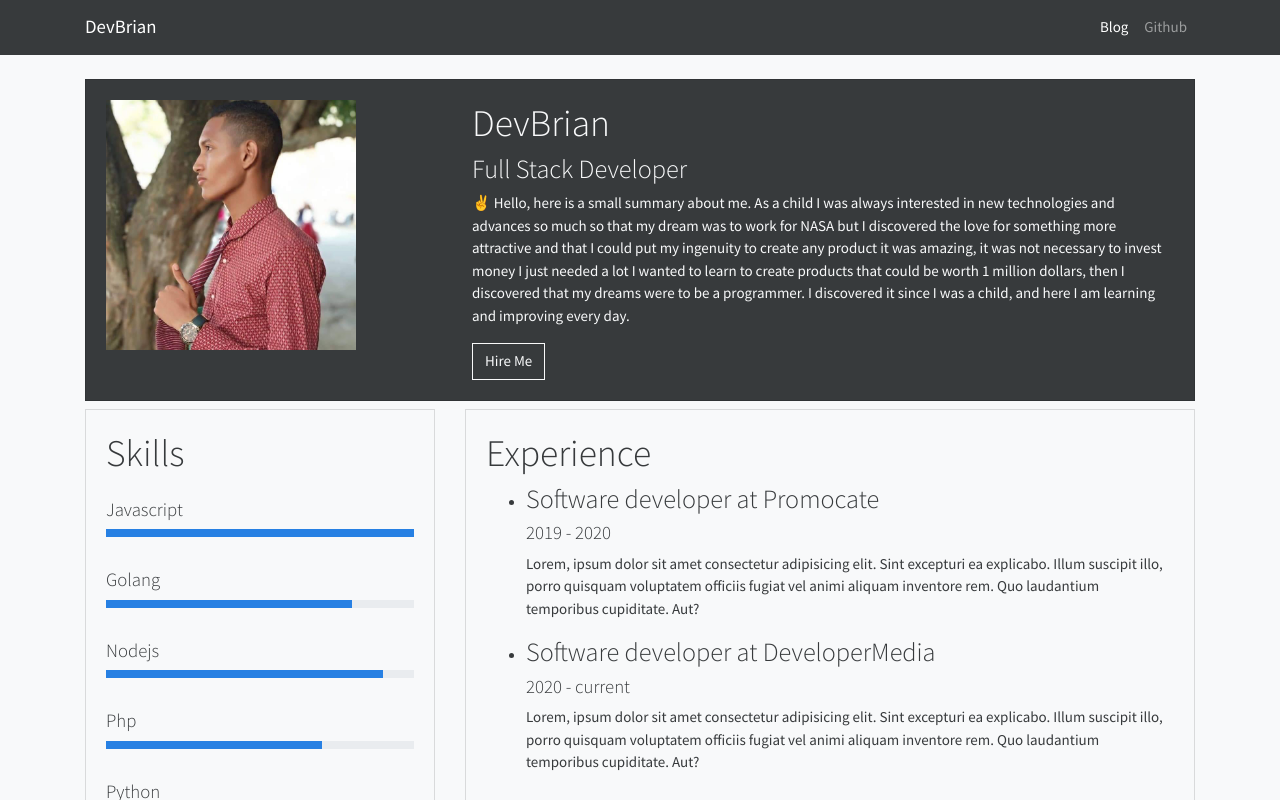
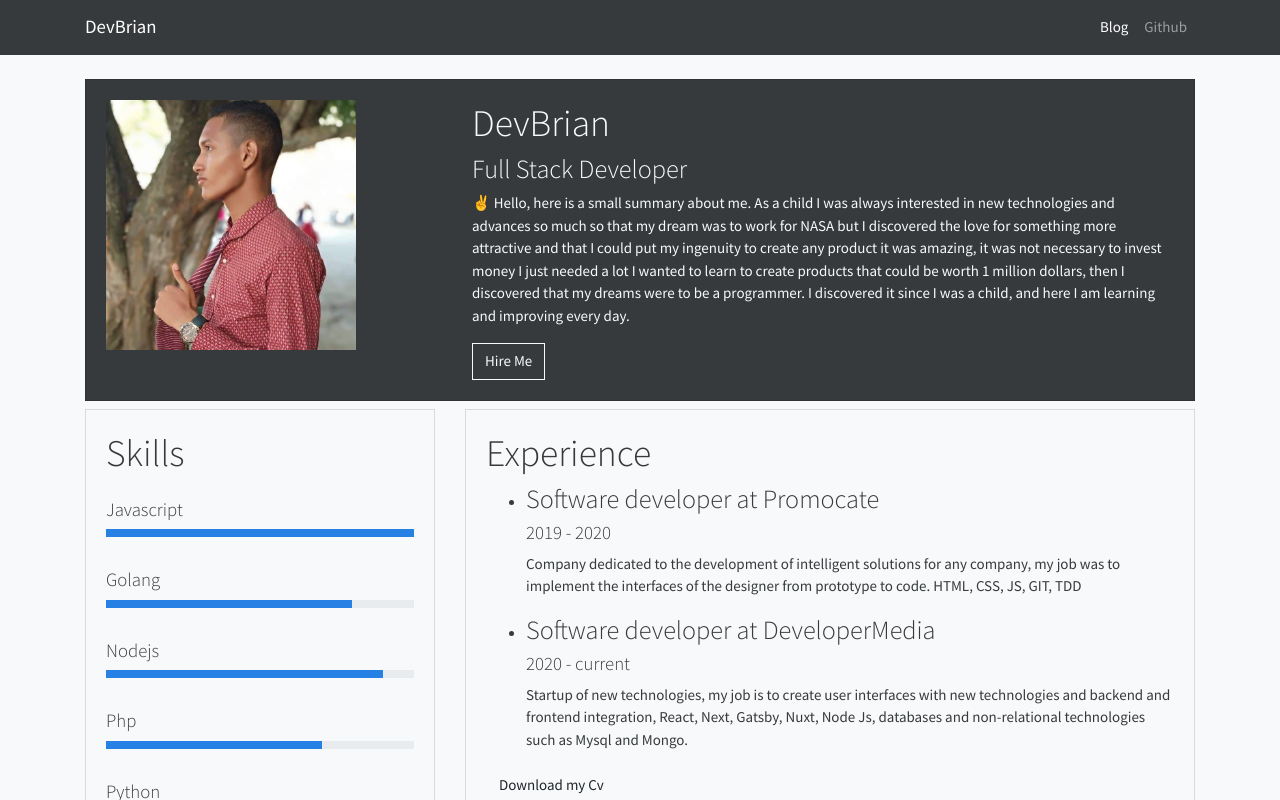
Before and after one commit to BrianArgel/portfoliodev, a Next.js app: page / in a window 1280 px wide. Shown: the top 800 px of the page. Built offline with nearby package versions, Linux system fonts and the light colour scheme; a small style sheet from the web is missing.

Commit message:
fixed profiles

```diff
--- a/pages/index.js
+++ b/pages/index.js
@@ -78,23 +78,18 @@ const Index = () => (
 
             <ul>
               {/* List Item Experience */}
-              {experiences.map(({ title, from, to }, index) => (
+              {experiences.map(({ title, from, description, to }, index) => (
                 <li key={index}>
                   <h3>{title}</h3>
                   <h5>
                     {from} {to ? `- ${to}` : "- current"}
                   </h5>
-                  <p>
-                    Lorem, ipsum dolor sit amet consectetur adipisicing elit.
-                    Sint excepturi ea explicabo. Illum suscipit illo, porro
-                    quisquam voluptatem officiis fugiat vel animi aliquam
-                    inventore rem. Quo laudantium temporibus cupiditate. Aut?
-                  </p>
+                  <p>{description}</p>
                 </li>
               ))}
             </ul>
             <Link href="/hireme">
-              <a className="btn btn-light">Know More</a>
+              <a className="btn btn-light">Download my Cv</a>
             </Link>
           </div>
         </div>
--- a/profile.js
+++ b/profile.js
@@ -33,14 +33,14 @@ export const experiences = [
   {
     title: "Software developer at Promocate",
     description:
-      "Company dedicated to the development of intelligent solutions for any company, my job was to implement the interfaces of the designer from prototype to code.HTML, CSS, JS, GIT, TDD",
+      "Company dedicated to the development of intelligent solutions for any company, my job was to implement the interfaces of the designer from prototype to code. HTML, CSS, JS, GIT, TDD",
     from: 2019,
     to: 2020,
   },
   {
     title: "Software developer at DeveloperMedia",
     description:
-      "Lorem, ipsum dolor sit amet consectetur adipisicing elit. Sint excepturi ea explicabo. Illum suscipit illo, porro quisquam voluptatem officiis fugiat vel animi aliquam inventore rem. Quo laudantium temporibus cupiditate. Aut?",
+      "Startup of new technologies, my job is to create user interfaces with new technologies and backend and frontend integration, React, Next, Gatsby, Nuxt, Node Js, databases and non-relational technologies such as Mysql and Mongo.",
     from: 2020,
   },
 ];
```
